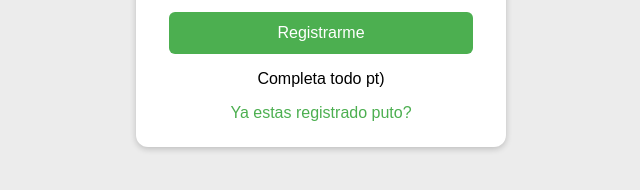
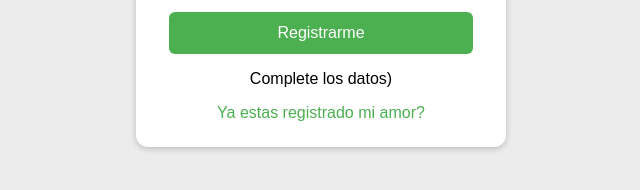
Before and after one commit to tomasburgo1/musseto-6to-5ta, a plain HTML site: page registrarse.html in a window 1280 px wide. Both pictures are taken after a click on the button "Registrarme". Shown: the part 322-512 px from the top of the page, 319-959 px from the left. Drawn offline with Linux system fonts and the light colour scheme.

Commit message:
Add files via upload

```diff
--- a/registrarse.html
+++ b/registrarse.html
@@ -18,7 +18,7 @@
 
     <p id="mensaje"></p>
 
-    <a href="inicio.html">Ya estas registrado puto?</a>
+    <a href="inicio.html">Ya estas registrado mi amor?</a>
   </div>
 
   <script>
@@ -28,7 +28,7 @@
       const contraseña = document.getElementById("contraseña").value;
 
       if (!nombre || !usuario || !contraseña) {
-        mensaje.textContent = "Completa todo pt)";
+        mensaje.textContent = "Complete los datos)";
         return;
       }
 
```
Also changed, not shown: inicio.html (+1 -1 lines).
